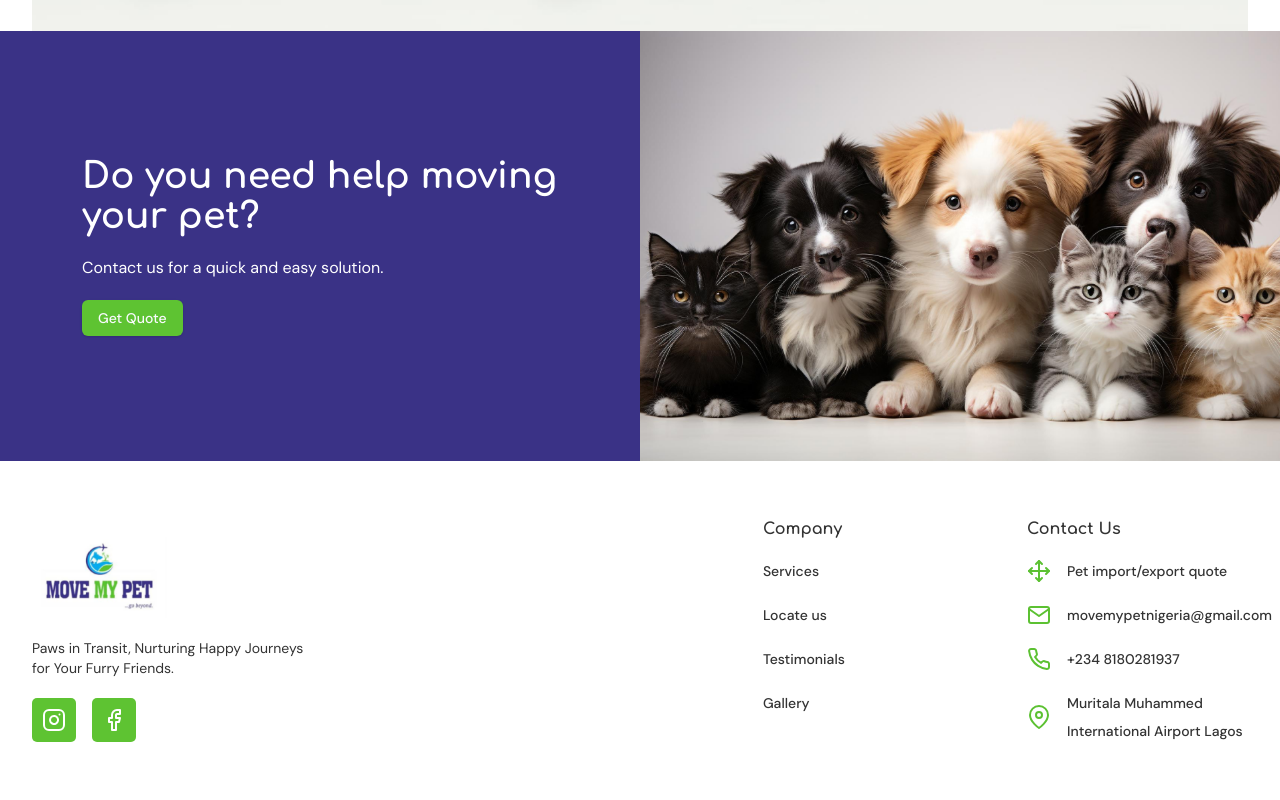
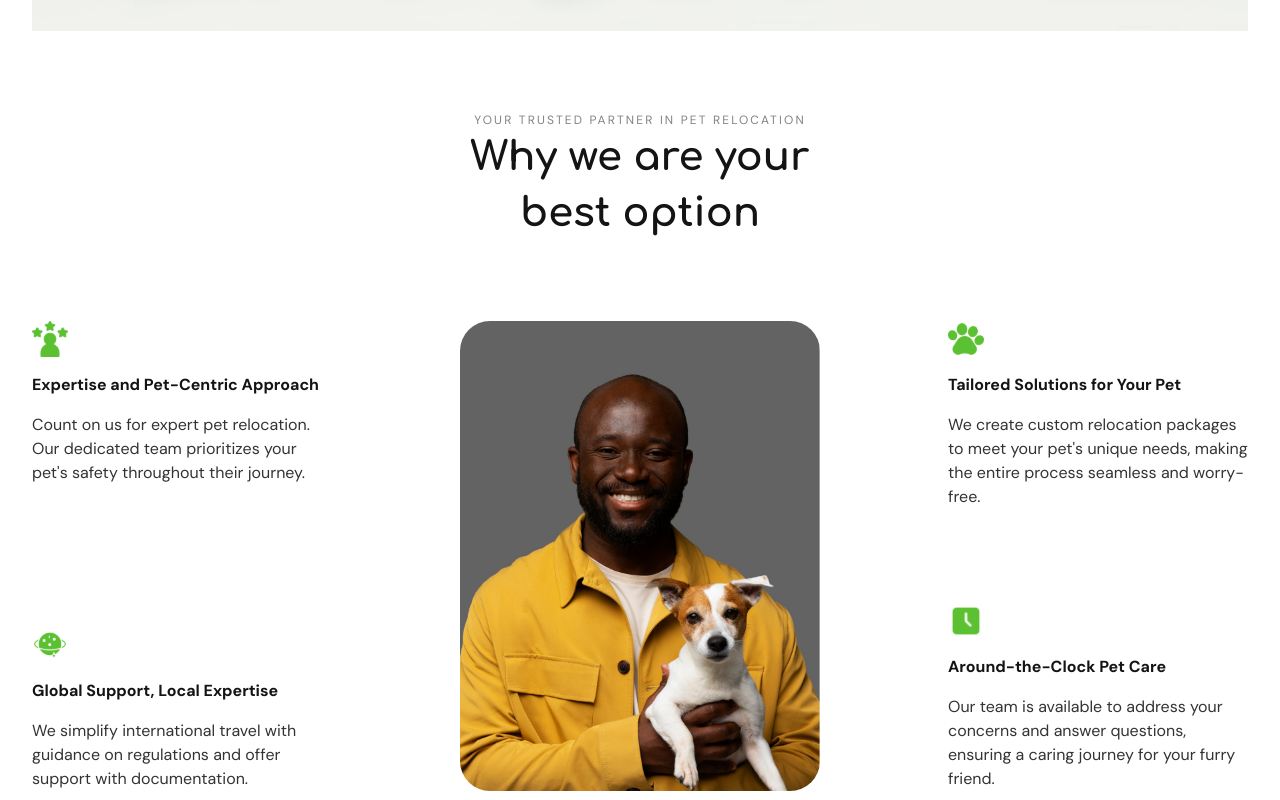
Before and after one commit to GZMaster/move-my-pet, a Next.js app: page / in a window 1280 px wide. Shown: the part 860-1660 px from the top of the page. Built offline with nearby package versions, Linux system fonts and the light colour scheme.

Commit message:
options section

```diff
--- a/app/_sections/footer.tsx
+++ b/app/_sections/footer.tsx
@@ -79,12 +79,12 @@ const socials = [
   {
     id: "1",
     icon: instagramIcon,
-    slug: "https://www.instagram.com/bralewoodinvestments/",
+    slug: "https://www.instagram.com/",
   },
   {
     id: "2",
     icon: facebookIcon,
-    slug: "https://www.linkedin.com/company/bralewood-investment-limited/",
+    slug: "https://www.facebook.com/",
   },
 ];
 const footerLinks: FooterLink[] = [
--- /dev/null
+++ b/app/_sections/options.tsx
@@ -0,0 +1,88 @@
+import { astronomyIcon, pawIcon, timeIcon, userIcon } from "@/components/icons";
+import Image from "next/image";
+import img from "@/assets/feature-bg.png";
+
+export default function Options() {
+  return (
+    <section className="flex container flex-col items-center py-10 md:py-20 gap-20 w-full">
+      <div className="max-w-[400px] flex flex-col items-center">
+        <h6 className="text-[#828282] text-[12px] tracking-[2.16px]">
+          YOUR TRUSTED PARTNER IN PET RELOCATION
+        </h6>
+        <h2 className="text-[#141414] font-bold font-heading text-center text-[40px] leading-[56px]">
+          Why we are your best option
+        </h2>
+      </div>
+      <div className="flex flex-col md:flex-row max-md:gap-10 justify-between w-full">
+        <div className="flex flex-col justify-between max-md:gap-10 max-md:items-center">
+          {optionsA.map((option, idx) => (
+            <Card
+              key={idx}
+              text={option.text}
+              title={option.title}
+              icon={option.icon}
+            />
+          ))}
+        </div>
+        <Image
+          src={img}
+          alt="options"
+          width={360}
+          height={540}
+          className="rounded-[30px]"
+        />
+        <div className="flex flex-col justify-between max-md:gap-10 max-md:items-center">
+          {optionsB.map((option, idx) => (
+            <Card
+              key={idx}
+              text={option.text}
+              title={option.title}
+              icon={option.icon}
+            />
+          ))}
+        </div>
+      </div>
+    </section>
+  );
+}
+
+interface ICard {
+  title: string;
+  icon: string;
+  text: string;
+}
+function Card({ title, icon, text }: ICard) {
+  return (
+    <article className="max-w-[300px] flex flex-col gap-4">
+      <Image src={icon} alt="icon" width={36} height={36} />
+      <h2 className="text-[#141414] font-bold text-base">{title}</h2>
+      <p>{text}</p>
+    </article>
+  );
+}
+
+const optionsA = [
+  {
+    icon: userIcon,
+    title: "Expertise and Pet-Centric Approach",
+    text: "Count on us for expert pet relocation. Our dedicated team prioritizes your pet's safety throughout their journey.",
+  },
+  {
+    icon: astronomyIcon,
+    title: "Global Support, Local Expertise",
+    text: "We simplify international travel with guidance on regulations and offer support with documentation.",
+  },
+];
+
+const optionsB = [
+  {
+    icon: pawIcon,
+    title: "Tailored Solutions for Your Pet",
+    text: "We create custom relocation packages to meet your pet's unique needs, making the entire process seamless and worry-free.",
+  },
+  {
+    icon: timeIcon,
+    title: "Around-the-Clock Pet Care",
+    text: "Our team is available to address your concerns and answer questions, ensuring a caring journey for your furry friend.",
+  },
+];
--- a/app/page.tsx
+++ b/app/page.tsx
@@ -2,6 +2,7 @@ import Footer from "./_sections/footer";
 import GetQuote from "./_sections/get-quote";
 import Hero from "./_sections/hero";
 import { Header } from "./_sections/nav";
+import Options from "./_sections/options";
 
 export default function Home() {
   return (
@@ -9,6 +10,7 @@ export default function Home() {
       <Header />
       <main className="flex min-h-screen flex-col items-center justify-between pt-[80px]">
         <Hero />
+        <Options />
         <GetQuote />
       </main>
       <Footer />
```
